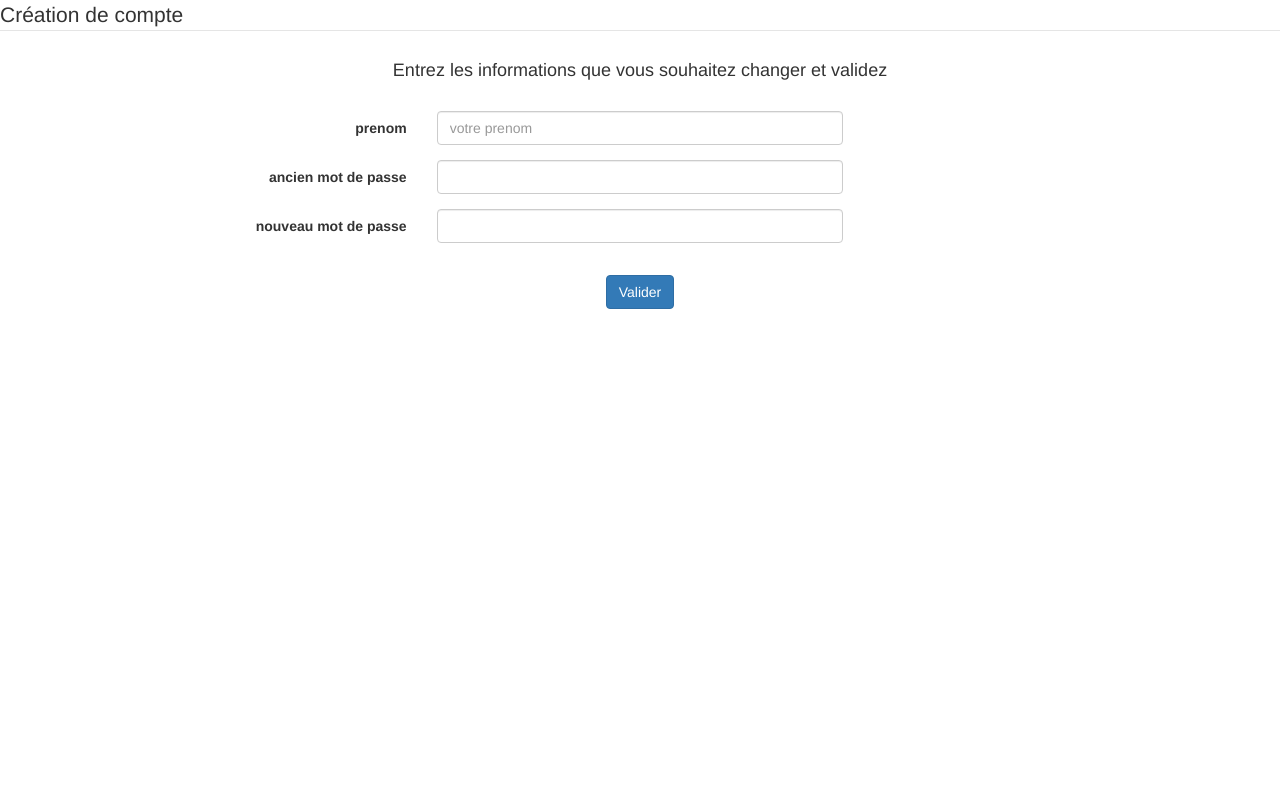
After one commit to JN-Lazyturtle/goodgoods, a PHP site: page /modificationCompte.php in a window 1280 px wide. The commit adds this page. Shown: the top 785 px of the page. Run offline with PHP 8.4, Linux system fonts and the light colour scheme.

Commit message:
Modification prénom et mdp utilisateur

```diff
--- /dev/null
+++ b/view/erreur_changementMdp.php
@@ -0,0 +1,2 @@
+
+<h3>erreur Lors du changement de mot de passe ! Le nouveau mot de passe doit être différent de l'ancien. cliquez <a href="indexx.php?action=formModifierCompte&controller=ControllerUtilisateur"> ici</a> pour revenir à la modification du compte</h3>
--- /dev/null
+++ b/view/modificationCompte.php
@@ -0,0 +1,84 @@
+<html>
+<head>
+    <link rel="stylesheet" href="https://maxcdn.bootstrapcdn.com/bootstrap/3.3.7/css/bootstrap.min.css" integrity="sha384-BVYiiSIFeK1dGmJRAkycuHAHRg32OmUcww7on3RYdg4Va+PmSTsz/K68vbdEjh4u" crossorigin="anonymous">
+
+    <meta charset="UTF-8">
+    <meta name="viewport"
+          content="width=device-width, user-scalable=no, initial-scale=1.0, maximum-scale=1.0, minimum-scale=1.0">
+    <meta http-equiv="X-UA-Compatible" content="ie=edge">
+    <title>Document</title>
+</head>
+<body>
+
+<form class="form-horizontal" method="get" action="indexx.php">
+    <fieldset>
+
+        <!-- Form Name -->
+        <legend>Création de compte</legend>
+
+        <div style="width: 100%; text-align: center; margin-bottom: 30px"> <h4> Entrez les informations que vous souhaitez changer et validez </h4> </div>
+
+        <input type='hidden' name='action' value='modifierCompte'>
+        <input type='hidden' name='controller' value='ControllerUtilisateur'>
+
+        <!-- mail -->
+        <div class="form-group" style="display: flex">
+            <label class="col-md-4 control-label" for="textinput"> prenom </label>
+            <div class="col-md-4">
+                <input id="prenom" name="prenom" type="text" placeholder="votre prenom" class="form-control input-md">
+            </div>
+        </div>
+        <!-- Password input-->
+        <div class="form-group">
+            <label class="col-md-4 control-label" for="passwordinput">ancien mot de passe</label>
+            <div class="col-md-4">
+                <input id="ancienMdp" name="ancienMdp" type="password" class="form-control input-md" >
+            </div>
+        </div>
+        <!-- psw new -->
+        <div class="form-group">
+            <label class="col-md-4 control-label" for="passwordinput">nouveau mot de passe</label>
+            <div class="col-md-4">
+                <input id="passwordinput" name="nouveauMdp" type="password" class="form-control input-md" onkeyup="erreurMdpIdentique(this);" >
+            </div>
+            <div class="erreur" style="display: none" id="erreurMdp">votre nouveau mot de passe doit être différent de l'ancien </div>
+        </div>
+
+        <!-- Button -->
+        <div class="form-group">
+            <label class="col-md-4 control-label" for="singlebutton"><p></p></label>
+            <div class="col-md-12 text-center">
+                <button id="singlebutton" class="btn btn-primary" onclick='return validForm();'>Valider</button>
+            </div>
+        </div>
+
+    </fieldset>
+</form>
+
+<script type="text/javascript">
+
+    window.value = true; //le seul moyen que j'ai trouvé pour faire une variable globale :(
+
+    function erreurMdpIdentique(champ) {
+        if (champ.value != ""){
+            e = document.querySelector('#erreurMdp');
+            if (champ.value != document.querySelector('#ancienMdp').value){
+                window.value = true;
+                e.style.display = 'none';
+            }else {
+                window.value = false;
+                e.style.display = 'block';
+            }
+        }else window.value = true;
+    }
+    function validForm(){
+        console.log(window.value)
+        if (window.value){ return true;}
+        return false;
+    }
+
+</script>
+
+
+</body>
+</html>
--- a/view/monCompte.php
+++ /dev/null
@@ -1 +0,0 @@
-<?php
--- a/view/view.php
+++ b/view/view.php
@@ -16,6 +16,7 @@
                 echo "<a href='indexx.php?action=home&controller=ControllerUtilisateur'>Page administrateur</a>";
             }
             echo "<a href='indexx.php?action=deconnexion&controller=ControllerUtilisateur'>Deconnexion</a>";
+            echo "<a href='indexx.php?action=formModifierCompte&controller=ControllerUtilisateur'> Modifier mon compte</a>";
             echo "<a href='indexx.php?action=readAll&controller=ControllerCommande'> Mes commandes</a>";
         }
 
```
Also changed, not shown: controller/ControllerUtilisateur.php (+19 -1 lines), model/ModelUtilisateur.php (+31 -0 lines).
